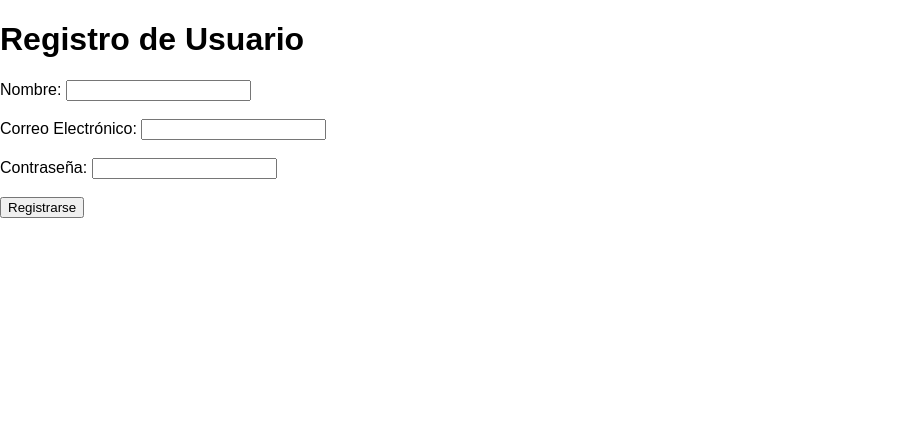
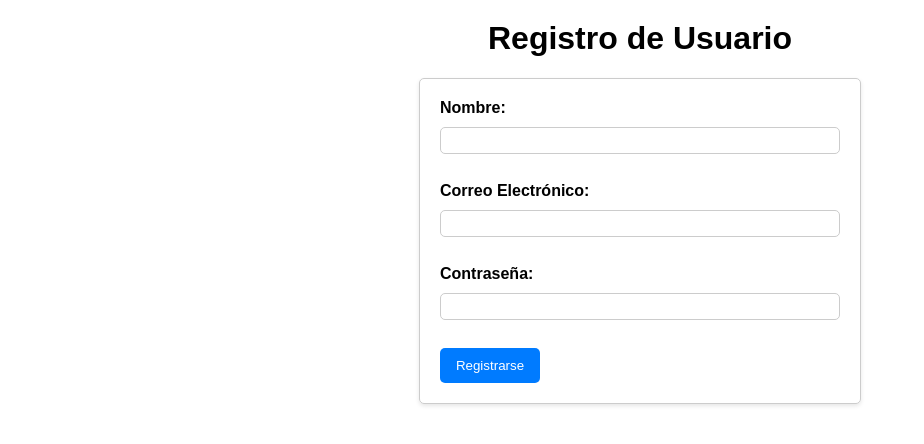
Before and after one commit to corta4000/proyectoapis5, a website: page front/registro.html in a window 1280 px wide. Shown: the whole page, without its empty margins (0-924 px from the left). Drawn offline with Linux system fonts and the light colour scheme.

Commit message:
Update registro.html

```diff
--- a/front/registro.html
+++ b/front/registro.html
@@ -36,6 +36,61 @@
       return true;
     }
   </script>
+  <style>
+    body {
+      margin: 0;
+      padding: 0;
+      font-family: Arial, sans-serif;
+      font-size: 16px;
+    }
+
+    h1 {
+      text-align: center;
+      margin-top: 20px;
+    }
+
+    form {
+      max-width: 400px;
+      margin: 20px auto;
+      padding: 20px;
+      border: 1px solid #ccc;
+      border-radius: 5px;
+      box-shadow: 0 2px 4px rgba(0, 0, 0, 0.1);
+    }
+
+    label {
+      display: block;
+      font-weight: bold;
+      margin-bottom: 10px;
+    }
+
+    input[type="text"],
+    input[type="email"],
+    input[type="password"] {
+      width: 100%;
+      padding: 5px;
+      margin-bottom: 10px;
+      border: 1px solid #ccc;
+      border-radius: 5px;
+      box-sizing: border-box;
+    }
+
+    input[type="submit"] {
+      text-align: center;
+      display: block;
+      width: 100px;
+      padding: 10px;
+      background-color: #007bff;
+      color: #fff;
+      border: none;
+      border-radius: 5px;
+      cursor: pointer;
+    }
+
+    input[type="submit"]:hover {
+      background-color: #0062cc;
+    }
+  </style>
 </head>
 <body>
   <h1>Registro de Usuario</h1>
```
